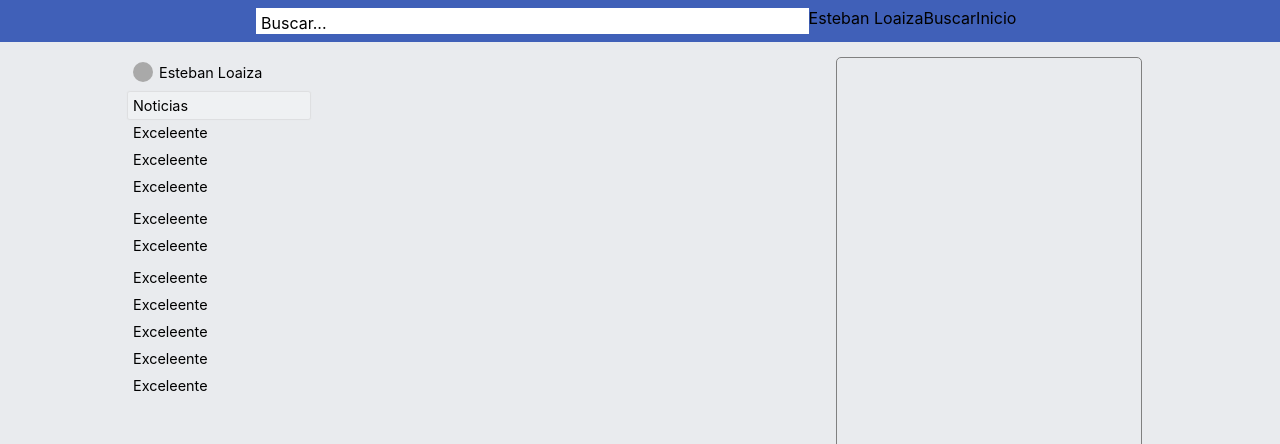
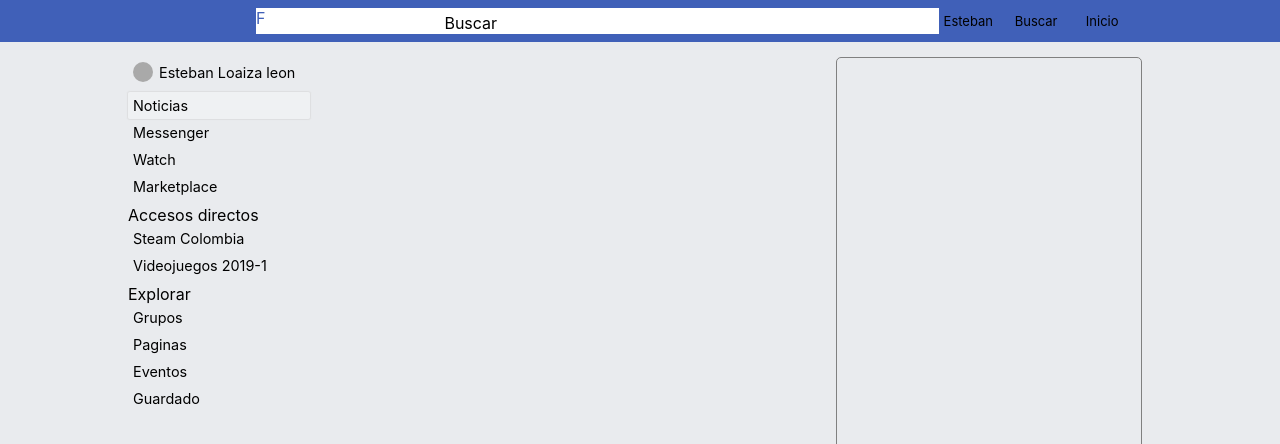
Before and after one commit to TebanLL/Taller, a plain HTML site: page facebook/index.html in a window 1280 px wide. Shown: the top 444 px of the page. Drawn offline with Linux system fonts and the light colour scheme.

Commit message:
intento 1

```diff
--- a/facebook/css/main.css
+++ b/facebook/css/main.css
@@ -85,29 +85,22 @@ header{
 
 
 }
-.nameButton:hover{
-    flex: 0.3;
+.nameButton, .searchButton, .homeButton{
+    flex: 0.1;
     padding: 5px;
     font-size: 13px;
     cursor: pointer;
+    transition: all 0.2s ease;
 }
 
-.searchButton:hover{
-    flex: 0.3;
-    padding: 5px;
-    font-size: 13px;
-    cursor: pointer;
-}
-
-.homeButton:hover{
-    flex: 0.3;
-    padding: 5px;
-    font-size: 13px;
-    cursor: pointer;
-}
-
-.homeButton:hover, .searchButton:hover, .nameButton:hover{
+.nameButton:hover, .searchButton:hover, .homeButton:hover{
     box-shadow: 0px 0px 1px 1px rgba(214, 214, 215, 0.6);
     background: rgba(243, 245, 247, 0.6);;
     border-radius: 2px;
 }
+
+.faceIcon{
+    flex: 0.3;
+    background: white;
+    color: #4060B8;
+}
--- a/facebook/index.html
+++ b/facebook/index.html
@@ -12,8 +12,9 @@
 <body>
     <header>
         <div id="homeBar">
-                <div class= "navBar"> Buscar...</div>
-                <div class= "nameButton"> Esteban Loaiza </div>
+                <div class= "faceIcon">F</div>
+                <div class= "navBar"> Buscar</div>
+                <div class= "nameButton"> Esteban </div>
                 <div class= "searchButton"> Buscar </div>
                 <div class= "homeButton"> Inicio </div>
         </div>
@@ -24,25 +25,26 @@
             <div class="section">
                 <div class="item">
                     <div class="profilePic"></div>
-                    Esteban Loaiza
+                    Esteban Loaiza leon
                 </div>
             </div>
             <div class="section">
                 <div class="item selected">Noticias</div>
-                <div class="item">Exceleente</div>
-                <div class="item">Exceleente</div>
-                <div class="item">Exceleente</div>
+                <div class="item">Messenger</div>
+                <div class="item">Watch</div>
+                <div class="item">Marketplace</div>
             </div>
             <div class="section">
-                <div class="item">Exceleente</div>
-                <div class="item">Exceleente</div>
+                <div class="tag">Accesos directos</div>
+                <div class="item">Steam Colombia</div>
+                <div class="item">Videojuegos 2019-1</div>
             </div>
             <div class="section">
-                <div class="item">Exceleente</div>
-                <div class="item">Exceleente</div>
-                <div class="item">Exceleente</div>
-                <div class="item">Exceleente</div>
-                <div class="item">Exceleente</div>
+                <div class="tag">Explorar</div>
+                <div class="item">Grupos</div>
+                <div class="item">Paginas</div>
+                <div class="item">Eventos</div>
+                <div class="item">Guardado</div>
             </div>
         </div>
         <div id="timeline">
```
Also changed, not shown: 2 other files.
